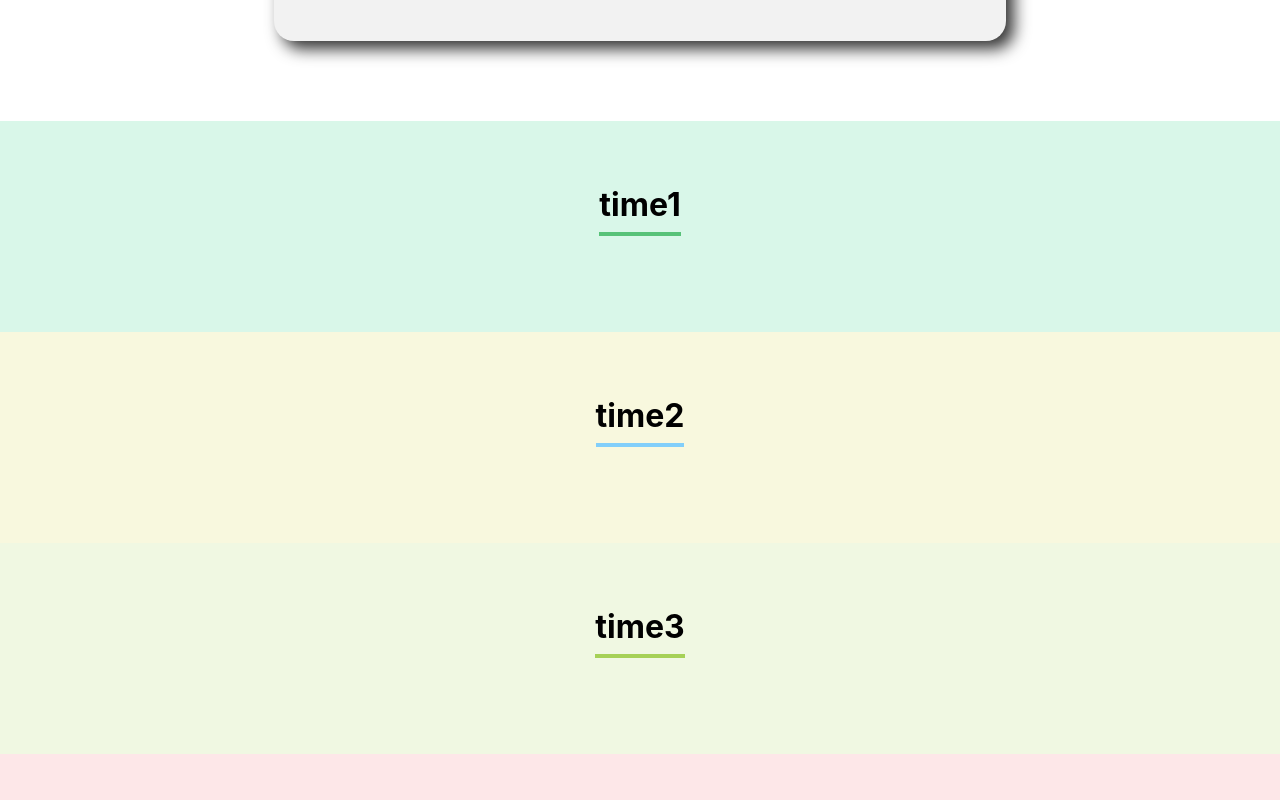
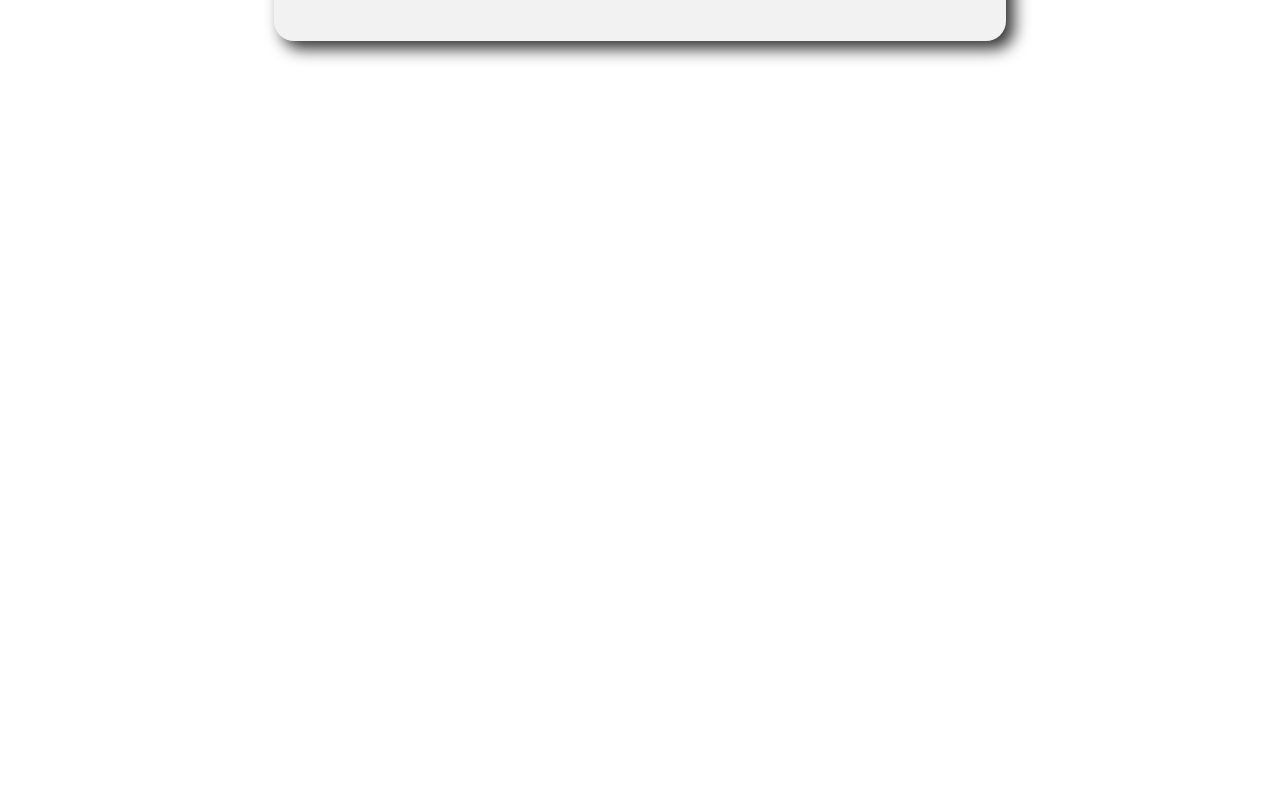
Before and after one commit to RondinelliNelvam/ProjectReact, a React (Create React App) app: page / in a window 1280 px wide. Shown: the part 1380-2180 px from the top of the page. After the commit the page ends 1501 px from the top, so only its background shows below. Built offline with nearby package versions, Linux system fonts and the light colour scheme.

Commit message:
atualização

```diff
--- a/src/App.js
+++ b/src/App.js
@@ -32,7 +32,7 @@ function App() {
           colorPrim={team.colorPrim}
           colorSec={team.colorSec}
           colaboradores={colaboradores.filter(
-            (colaborador) => colaborador.team == team.nome
+            (colaborador) => colaborador.team === team.nome
           )}
         />
       ))}
--- a/src/components/Team/Team.js
+++ b/src/components/Team/Team.js
@@ -5,7 +5,7 @@ const Team = (props) => {
   const css = { backgroundColor: props.colorSec };
   const bordercss = { borderColor: props.colorPrim };
   return (
-    <section className="time" style={css}>
+    props.colaboradores.length > 0 && <section className="time" style={css}>
       <h3 style={bordercss}>{props.nome}</h3>
       <div className="colaboradores">
         {props.colaboradores.map((colaborador) => (
```
